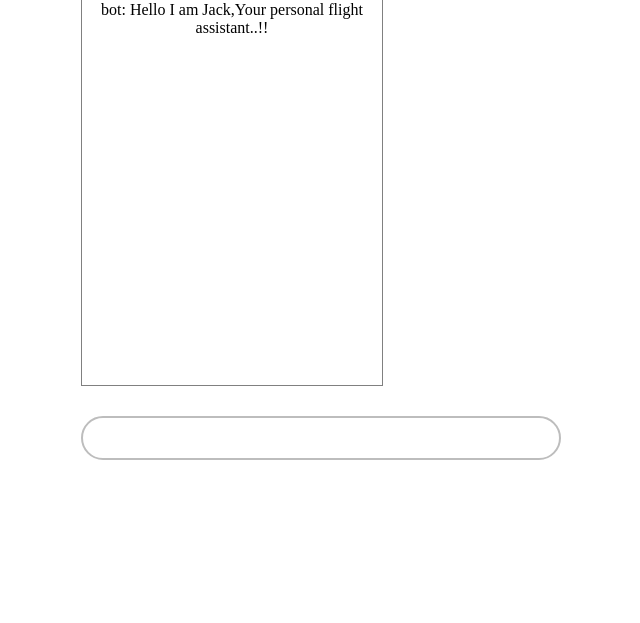
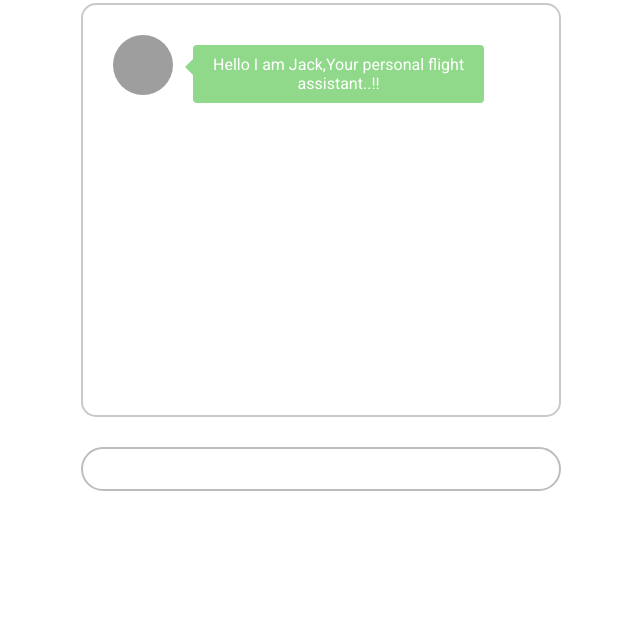
Before and after one commit to moremanoj/bot-testing, a website: page bot-testing/web/index.html in a window 1280 px wide. Shown: the part 177-800 px from the top of the page, without its empty margins (319-959 px from the left). Drawn offline with nearby package versions, Linux system fonts and the light colour scheme; grey boxes are pictures that could not be loaded.

Commit message:
pull request

```diff
--- a/bot-testing/web/index.html
+++ b/bot-testing/web/index.html
@@ -11,9 +11,11 @@
 
   <script src="js/app.js"></script>
   <script src="js/config.js"></script>
-
+<link href="https://fonts.googleapis.com/css?family=Roboto" rel="stylesheet">
 	<style type="text/css">
-
+  body{
+    font-family: 'Roboto', sans-serif;
+  }
     .chat-box{
       padding: 10px;
       width: 100%;
@@ -57,18 +59,136 @@
     :focus{
       outline: 0px;
     }
+    .chat-wrapper {
+  width: 100%;
+  display: table;
+  overflow: hidden;
+}
+.chat-wrapper:before {
+  content: " ";
+  display: block;
+}
+.chat-wrapper .chat-content {
+  background-color: #fff;
+}
+.chat-wrapper .chat-image {
+  float: left;
+  border-radius: 50%;
+}
+.chat-wrapper .chat-image.chat-image-default {
+  width: 60px;
+  height: 60px;
+}
+.chat-wrapper .chat-message {
+  margin-bottom: 20px;
+  width: 100%;
+  display: table;
+  overflow: hidden;
+}
+.chat-wrapper .chat-message:before {
+  content: " ";
+  display: block;
+}
+.chat-wrapper .chat-message:last-of-type {
+  margin-bottom: 0;
+}
+.chat-wrapper .chat-message .chat-message-wrapper {
+  max-width: 70%;
+  display: table;
+  margin: 0 20px;
+  padding-top: 10px;
+  position: relative;
+}
+.chat-wrapper .chat-message .chat-message-wrapper:before {
+  content: " ";
+  display: block;
+  width: 0;
+  height: 0;
+  border: 12px solid transparent;
+  top: 20px;
+  position: absolute;
+  z-index: 2;
+}
+.chat-wrapper .chat-message .chat-message-wrapper p {
+  padding: 10px 20px;
+  color: #fff;
+  border-top: 1px solid;
+}
+.chat-wrapper .chat-message .chat-message-wrapper p:first-of-type {
+  border-top: 0 !important;
+}
+.chat-wrapper .chat-message.chat-message-recipient .chat-message-wrapper,
+.chat-wrapper .chat-message.chat-message-recipient .chat-message-content {
+  float: left;
+}
+.chat-wrapper .chat-message.chat-message-recipient .chat-message-wrapper:before {
+  left: -20px;
+  border-right-color: #91D98A;
+}
+.chat-wrapper .chat-message.chat-message-recipient p {
+  background-color: #91D98A;
+  border-top-color: #7dc576;
+}
+.chat-wrapper .chat-message.chat-message-sender .chat-message-wrapper,
+.chat-wrapper .chat-message.chat-message-sender .chat-message-content {
+  float: right;
+}
+.chat-wrapper .chat-message.chat-message-sender .chat-message-wrapper:before {
+  right: -20px;
+  border-left-color: #8AC0D9;
+}
+.chat-wrapper .chat-message.chat-message-sender p {
+  background: #8AC0D9;
+  border-top-color: #76acc5;
+}
+.chat-wrapper .chat-message.chat-message-sender img {
+  float: right;
+}
+.chat-wrapper .chat-message .chat-message-content {
+  display: table;
+  overflow: hidden;
+  border-radius: 4px;
+}
+.chat-wrapper .chat-message .chat-message-content:before {
+  content: " ";
+  display: block;
+}
+.chat-wrapper .chat-message .chat-details {
+  clear: both;
+  width: 100%;
+  display: table;
+  overflow: hidden;
+}
+.chat-wrapper .chat-message .chat-details:before {
+  content: " ";
+  display: block;
+}
+.chat-wrapper .chat-message .chat-details span {
+  margin-right: 4px;
+  color: #bbb;
+}
+#bot{
+    padding: 30px;
+    border: 2px solid #c9c9c9;
+    border-radius: 15px;
+    height: 350px;
+    overflow: scroll;
+    overflow-x: hidden;
+  }
 	</style>
+
 </head>
 <body ng-controller="botCtrl">
 
 
     <div class="container home-container">
-    <img src="img/pravola-logo.svg"/ style="width: 230px;">
-    <div  class="container" style="overflow-y: auto; height:400px; width:300px; border:1px solid grey">
+    <img src="img/pravola-logo.svg"/ style="width: 230px;"><br><br>
+    <div  class="chat-wrapper">
       <div id="bot">
+
       </div>
       <div>
-        <img src="">
+
       </div>
 	       <!--<textarea type="hidden" disabled  id="response" cols="40" rows="20" placeholder="response"></textarea>-->
    </div>
@@ -78,6 +198,8 @@
          <input id="input" ng-keypress="addMessage($event)" type="text" class="chat-box">
        </div>
      </div>
+
+
    </div>
 </body>
 </html>
--- a/bot-testing/web/js/app.js
+++ b/bot-testing/web/js/app.js
@@ -5,7 +5,7 @@ var SampleApplicationModule = angular.module('mybot',[]);
 SampleApplicationModule.controller('botCtrl',function($scope,$http,$sce,$timeout){
   $scope.session_lst =[];
   $scope.resp="";
-  $scope.resp += ' <p> bot: Hello I am Jack,Your personal flight assistant..!!</p>';
+  $scope.resp += ' <div class="chat-message padding"><div class="chat-message chat-message-recipient"><img class="chat-image chat-image-default" src="http://www.michaelmammoliti.com/_projects/chat/_media/img/user1.jpg" /><div class="chat-message-wrapper"><div class="chat-message-content"><p>Hello I am Jack,Your personal flight assistant..!!</p></div></div></div></div>';
   $("#bot").empty();
   $($scope.resp).appendTo('#bot');
 	var accessToken = "d3bf36baa23f41d29d41e6e0619641ae";
@@ -73,7 +73,7 @@ SampleApplicationModule.controller('botCtrl',function($scope,$http,$sce,$timeout
 	$scope.send = function() {
 			var text = $("#input").val();
       $scope.session_lst.push({user : text});
-      $scope.resp += ' <p > user: '+ text +'</p>';
+      $scope.resp += '<div class="chat-message padding"><div class="chat-message chat-message-sender"><img class="chat-image chat-image-default" src="http://www.michaelmammoliti.com/_projects/chat/_media/img/user1.jpg" /><div class="chat-message-wrapper"><div class="chat-message-content"> <p > '+ text +'</p></div></div></div></div>';
       $("#bot").empty();
       $($scope.resp).appendTo('#bot');
       document.getElementById("input").value = "";
@@ -95,7 +95,10 @@ SampleApplicationModule.controller('botCtrl',function($scope,$http,$sce,$timeout
           {
             var obj = data.result.parameters;
             if(obj.Email){
-              if(obj.R_date!=null){
+              console.log(obj.R_date);
+              if(obj.R_date == null || obj.R_date ==""){
+                  obj.send_mail = 1;
+              }else{
                 obj.send_mail = 2;
                 if(obj.R_plane_type==null){
                   obj.R_plane_type = obj.S_plane_type;
@@ -109,7 +112,7 @@ SampleApplicationModule.controller('botCtrl',function($scope,$http,$sce,$timeout
 
             var str = JSON.stringify(data.result.fulfillment.speech,undefined,2);
             str = str.replace( /"/g, "" );
-            $scope.resp += '<p style="align:left"> bot: '+ str +'</p></br>';
+            $scope.resp += '<div class="chat-message padding"><div class="chat-message chat-message-recipient"><img class="chat-image chat-image-default" src="http://www.michaelmammoliti.com/_projects/chat/_media/img/user1.jpg" /><div class="chat-message-wrapper"><div class="chat-message-content"><p>'+ str +'</p></div></div></div></div></br>';
             $("#bot").empty();
             $($scope.resp).appendTo('#bot');
             $scope.session_lst.push({bot : str});
```
